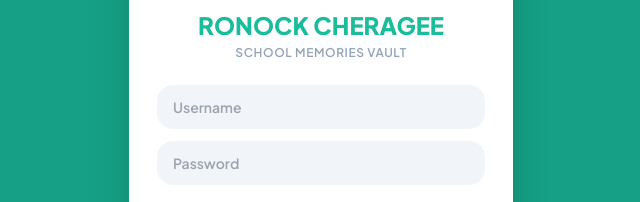
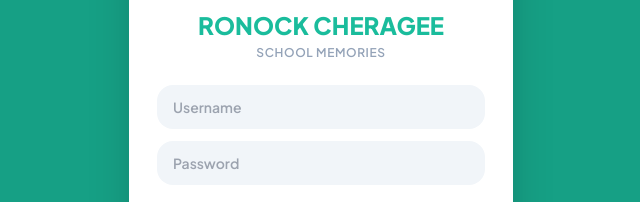
Before and after one commit to ronockcheragee/Ronock, a plain HTML site: page index.html in a window 1280 px wide. Shown: the part 307-509 px from the top of the page, 319-959 px from the left. Drawn offline with nearby package versions, Linux system fonts and the light colour scheme.

Commit message:
Update index.html

```diff
--- a/index.html
+++ b/index.html
@@ -40,7 +40,7 @@ animation: pulse-border 1.5s infinite;
 <div class="bg-white p-7 rounded-3xl shadow-2xl w-full max-w-sm text-center">
 <img src="https://ibb.co.com/YFdDtyBT" onerror="this.src='https://i.ibb.co/JRrxsJps/image.png'" alt="Profile" class="w-16 h-16 rounded-full object-cover mx-auto mb-3 border-2 border-[#1abc9c] shadow-sm">
 <h2 class="text-2xl font-extrabold text-[#1abc9c] mb-1">RONOCK CHERAGEE</h2>
-<p class="text-xs text-slate-400 mb-6 font-semibold uppercase tracking-wider">School Memories Vault</p>
+<p class="text-xs text-slate-400 mb-6 font-semibold uppercase tracking-wider">SCHOOL MEMORIES </p>
 <div id="login-error" class="hidden bg-rose-50 text-rose-600 text-xs font-bold p-2.5 rounded-xl mb-4">Incorrect Username or Password!</div>
 <input type="text" id="username-input" placeholder="Username" autocomplete="off" autocapitalize="off" class="w-full bg-slate-100 rounded-2xl px-4 py-3 text-sm font-semibold mb-3 focus:outline-none focus:ring-2 focus:ring-[#1abc9c]" />
 <input type="password" id="password-input" placeholder="Password" autocomplete="off" class="w-full bg-slate-100 rounded-2xl px-4 py-3 text-sm font-semibold mb-5 focus:outline-none focus:ring-2 focus:ring-[#1abc9c]" />
```
